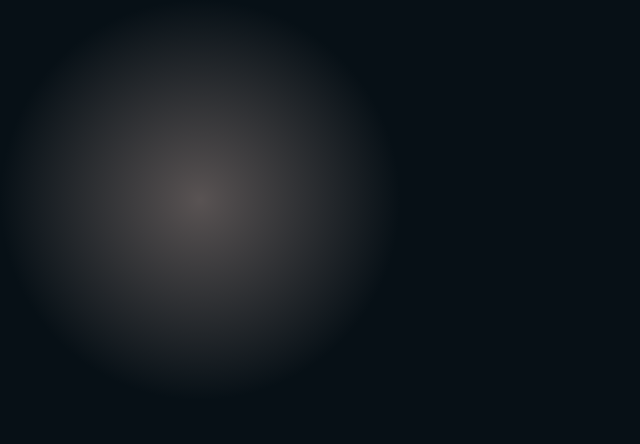
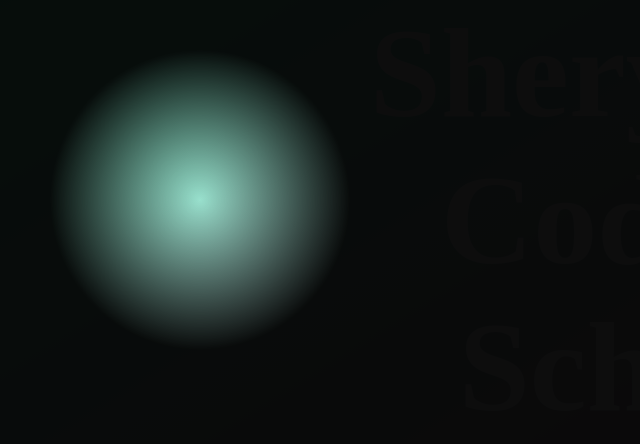
Before and after one commit to abhijeet117/Dom-Effects, a plain HTML site: page spotlight-effect/index.html in a window 1280 px wide. Shown: the whole page, without its empty margins (0-640 px from the left). Drawn offline with Linux system fonts and the light colour scheme; a web font is replaced by a local one.

Commit message:
improved css

```diff
--- a/spotlight-effect/index.html
+++ b/spotlight-effect/index.html
@@ -1,24 +1,26 @@
 <!DOCTYPE html>
 <html lang="en">
+
 <head>
     <meta charset="UTF-8">
     <meta name="viewport" content="width=device-width, initial-scale=1.0">
     <title>Document</title>
     <link rel="stylesheet" href="style.css">
+    <link rel="preconnect" href="https://fonts.googleapis.com">
+    <link rel="preconnect" href="https://fonts.gstatic.com" crossorigin>
+    <link href="https://fonts.googleapis.com/css2?family=Tagesschrift&display=swap" rel="stylesheet">
 </head>
+
 <body>
 
-<div id="main">
-    <div class="box">
+    <div id="main">
+        <h1>Sheryians</h1>
+        <h1>Coding</h1>
+        <h1>School</h1>
+        <div class="box"></div>
+    </div>
 
-    </div>
-</div>
+    <script src="script.js"></script>
+</body>
 
-
-
-
-
-
-<script src="script.js"></script>
-</body>
 </html>
--- a/spotlight-effect/script.js
+++ b/spotlight-effect/script.js
@@ -1,4 +1,4 @@
-document.querySelector('body').addEventListener('mousemove', function(crsr){
-    document.body.style.setProperty("--x", crsr.clientX + 'px');
-    document.body.style.setProperty("--y", crsr.clientY + 'px');
+document.body.addEventListener('mousemove', function(crsr){
+    document.documentElement.style.setProperty("--x", crsr.clientX + 'px');
+    document.documentElement.style.setProperty("--y", crsr.clientY + 'px');
 })
--- a/spotlight-effect/style.css
+++ b/spotlight-effect/style.css
@@ -1,25 +1,37 @@
-*{
+* {
   margin: 0;
   padding: 0;
   box-sizing: border-box;
 }
 
-html, body{
+html,
+body {
   height: 100%;
   width: 100%;
 }
 
-#main, .box {
+#main {
   height: 100%;
   width: 100%;
+  background: linear-gradient(to right bottom, aquamarine, hotpink);
 }
 
-:root{
+:root {
   --x: 200px;
   --y: 200px;
 }
 
-.box{
-    background: radial-gradient(200px at var(--x) var(--y), #595353, #071016);
-    cursor: move;
+h1 {
+  font-family: "Tagesschrift";
+  color: aliceblue;
+  place-items: center;
+  font-size: 8em;
+  text-align: center;
 }
+
+.box {
+  inset: 0;
+  opacity: 0.95;
+  background: radial-gradient(150px at var(--x) var(--y), transparent, black);
+  position: fixed;
+}
```
Lines whose indentation alone changed are shown as unchanged.
